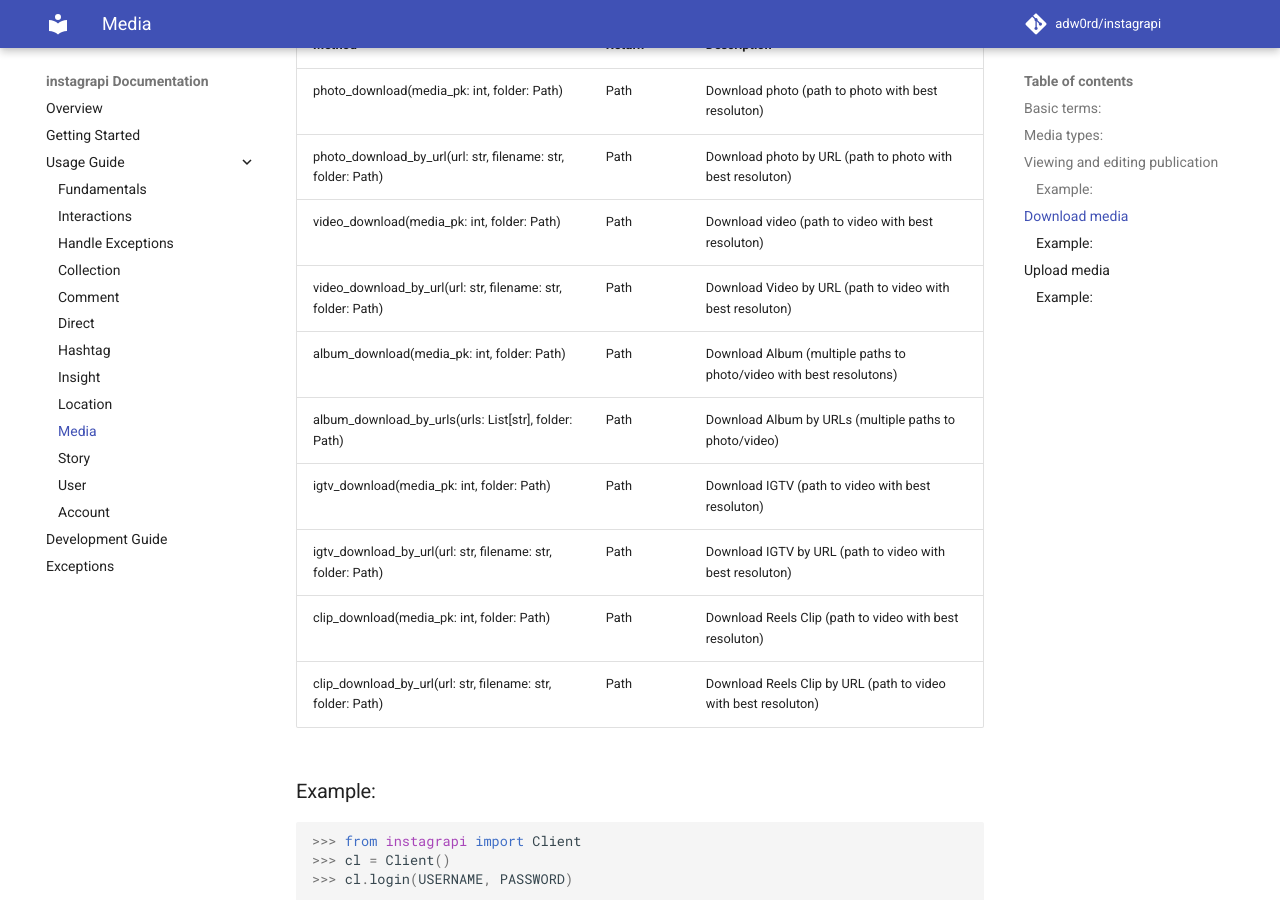
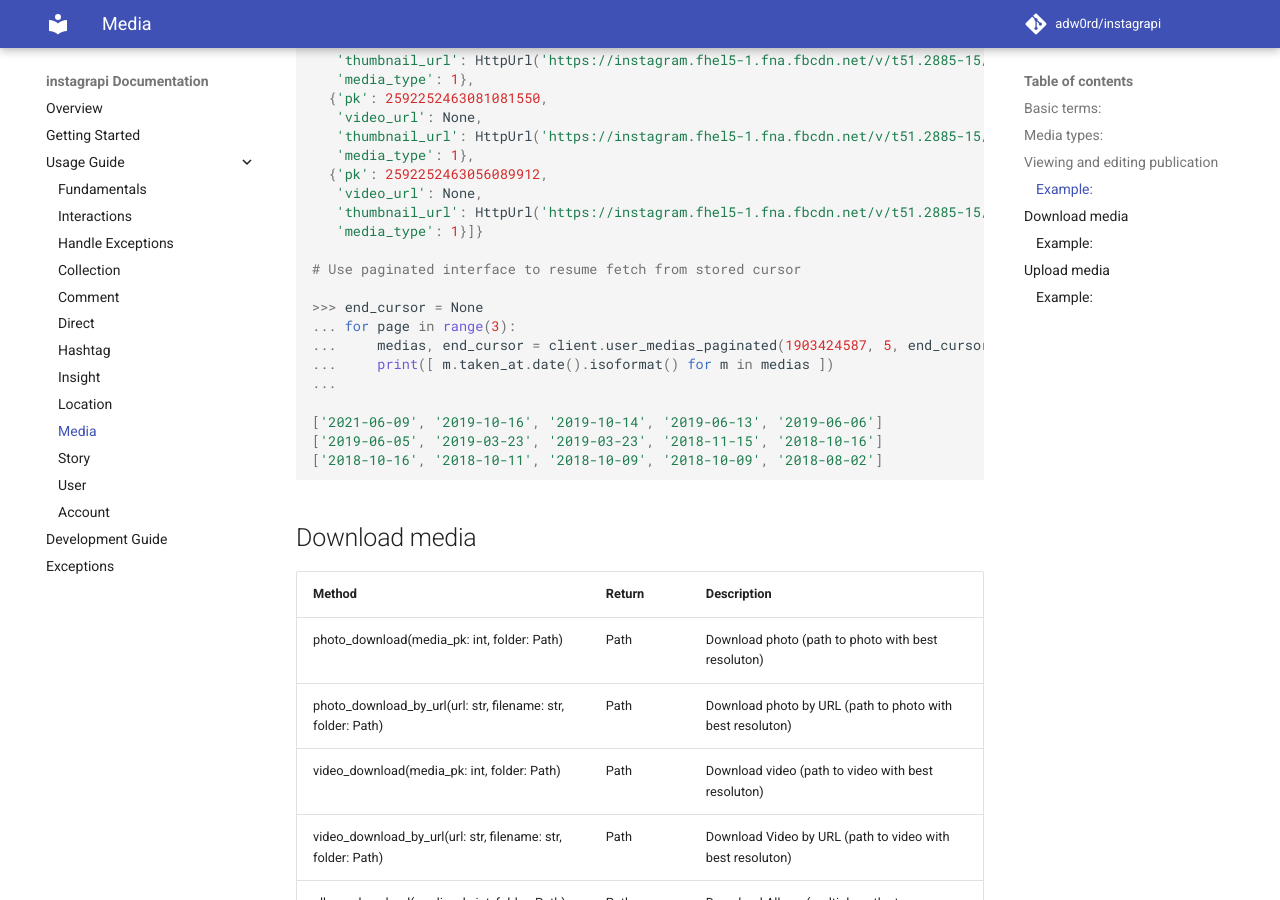
Before and after one commit to subzeroid/instagrapi, an MkDocs documentation site: the page built from docs/usage-guide/media.md, in a window 1280 px wide and 900 px high, scrolled down 4795 px. Built offline with MkDocs 1.6.1 and Material for MkDocs 9.7.7, drawn with Linux system fonts in a browser that asks for light colours; comment, search, counter and statistics services are not loaded; the version menu is left out; some of the changed text lies outside the part shown.

Commit message:
Add docs for paginated user_medias methods

````diff
--- a/docs/usage-guide/media.md
+++ b/docs/usage-guide/media.md
@@ -28,6 +28,7 @@
 | media_pk_from_code(code: str)                                   | int                | Return media_pk
 | media_pk_from_url(url: str)                                     | int                | Return media_pk
 | user_medias(user_id: int, amount: int = 20)                     | List\[Media]       | Get list of medias by user_id
+| user_medias_paginated(user_id: int, amount: int = 0, end_cursor: str = "")           | Tuple\[List\[Media], str] | Get one page of medias by user_id
 | usertag_medias(user_id: int, amount: int = 20)                  | List\[Media]       | Get medias where a user is tagged
 | media_info(media_pk: int)                                       | Media              | Return media info
 | media_delete(media_pk: int)                                     | bool               | Delete media
@@ -49,7 +50,9 @@
 | media_info_gql(media_pk: int)                                   | Media        | Get Media from PK by Public Graphql API
 | media_info_v1(media_pk: int)                                    | Media        | Get Media from PK by Private Mobile API
 | user_medias_gql(user_id: int, amount: int = 50, sleep: int = 2) | List\[Media] | Get a user's media by Public Graphql API
+| user_medias_paginated_gql(user_id: int, amount: int = 50, sleep: int = 2, end_cursor=None) | Tuple\[List\[Media], str] | Get a page of user's media by Public Graphql API
 | user_medias_v1(user_id: int, amount: int = 18)                  | List\[Media] | Get a user's media by Private Mobile API
+| user_medias_paginated_v1(self, user_id: int, amount: int = 0, end_cursor="") | Tuple\[List\[Media], str] | Get a page of user's media by Private Mobile API
 | usertag_medias_gql(user_id: int, amount: int = 20)              | List\[Media] | Get medias where a user is tagged by Public Graphql API
 | usertag_medias_v1(user_id: int, amount: int = 20)               | List\[Media] | Get medias where a user is tagged by Private Mobile API
 
@@ -177,6 +180,19 @@
    'video_url': None,
    'thumbnail_url': HttpUrl('https://instagram.fhel5-1.fna.fbcdn.net/v/t51.2885-15/e35/s1080x1080/199142152_323583732599636_4553823395468898634_n.jpg?_nc_ht=instagram.fhel5-1.fna.fbcdn.net&_nc_cat=108&_nc_ohc=_feIkorChpsAX_wzTff&edm=APU89FABAAAA&ccb=7-4&oh=a22a2f5b30772fbbb02db92b9394e981&oe=61147D59&_nc_sid=86f79a', scheme='https', host='instagram.fhel5-1.fna.fbcdn.net', tld='net', host_type='domain', path='/v/t51.2885-15/e35/s1080x1080/199142152_323583732599636_4553823395468898634_n.jpg', query='_nc_ht=instagram.fhel5-1.fna.fbcdn.net&_nc_cat=108&_nc_ohc=_feIkorChpsAX_wzTff&edm=APU89FABAAAA&ccb=7-4&oh=a22a2f5b30772fbbb02db92b9394e981&oe=61147D59&_nc_sid=86f79a'),
    'media_type': 1}]}
+
+# Use paginated interface to resume fetch from stored cursor
+
+>>> end_cursor = None
+... for page in range(3):
+...     medias, end_cursor = client.user_medias_paginated(1903424587, 5, end_cursor=end_cursor)
+...     print([ m.taken_at.date().isoformat() for m in medias ])
+...
+
+['2021-06-09', '2019-10-16', '2019-10-14', '2019-06-13', '2019-06-06']
+['2019-06-05', '2019-03-23', '2019-03-23', '2018-11-15', '2018-10-16']
+['2018-10-16', '2018-10-11', '2018-10-09', '2018-10-09', '2018-08-02']
+
 ```
 
 ## Download media
````
